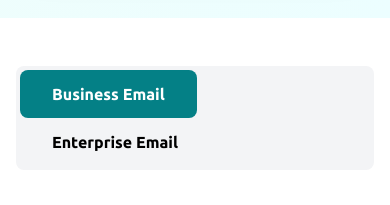
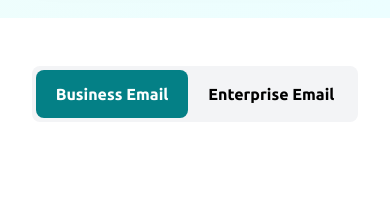
Before and after one commit to Hariz-Ade14/nexxyhost-domain-spark, a React (Vite) app: page /email-services in a window 390 px wide. Shown: the part 751-956 px from the top of the page. Built offline with nearby package versions, Linux system fonts and the light colour scheme.

Commit message:
Completed all review changes

```diff
--- a/src/App.tsx
+++ b/src/App.tsx
@@ -48,7 +48,6 @@ function ScrollToTop() {
 
   return null;
 }
-
 
 
 const App = () => (
--- a/src/components/EmailPricing.tsx
+++ b/src/components/EmailPricing.tsx
@@ -45,7 +45,7 @@ const EmailPricing = ({ type }: { type: string }) => {
     },
   ];
   return (
-    <section className="bg-gradient-to-br from-gray-50 to-teal-50 py-20 md:px-0 px-10">
+    <section className="bg-gradient-to-br from-gray-50 to-teal-50 py-20 md:px-0 px-3">
       <div className="max-w-4xl mx-auto px-4 sm:px-6 lg:px-8">
         <div className="text-center mb-16">
           <h2 className="text-3xl md:text-4xl font-bold text-teal-900 mb-4">
--- a/src/pages/EmailServices/EmailServices.tsx
+++ b/src/pages/EmailServices/EmailServices.tsx
@@ -50,7 +50,7 @@ const EmailServices = () => {
               <div className="bg-gray-100 p-1 rounded-lg">
                 <button
                   onClick={() => setActiveTab("business")}
-                  className={`px-8 py-3 rounded-lg font-semibold transition-all ${
+                  className={`md:px-8 px-5 py-3 rounded-lg font-semibold transition-all ${
                     activeTab === "business"
                       ? "bg-button text-white"
                       : "text-gray-600 hover:text-gray-900"
@@ -60,7 +60,7 @@ const EmailServices = () => {
                 </button>
                 <button
                   onClick={() => setActiveTab("enterprise")}
-                  className={`px-8 py-3 rounded-lg font-semibold transition-all ${
+                  className={`md:px-8 px-5 py-3 rounded-lg font-semibold transition-all ${
                     activeTab === "enterprise"
                       ? "bg-button text-white"
                       : "text-black"
--- a/src/pages/Support/knowledgebase.tsx
+++ b/src/pages/Support/knowledgebase.tsx
@@ -2,7 +2,7 @@ import Layout from "@/components/Layout";
 const Knowledgebase = () => {
   return (
     <Layout>
-      <div className="mt-20 min-h-screen px-20 py-10 flex flex-col gap-12 mx-auto bg-red-500 bg-teal-100/50">
+      <div className="mt-20 min-h-screen px-5 lg:px-20 py-10 flex flex-col gap-12 mx-auto bg-red-500 bg-teal-100/50">
         <h1 className="font-bold text-3xl text-teal-900">
           Advice and answers from the Customer Success Team
         </h1>
```
